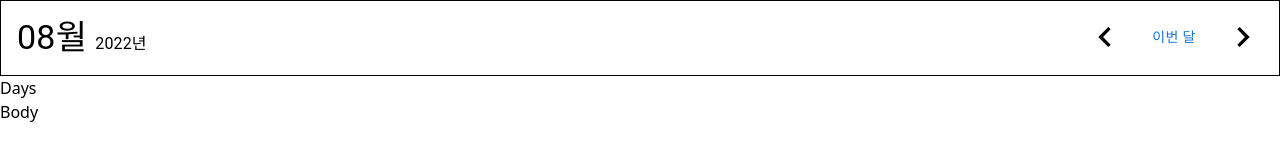
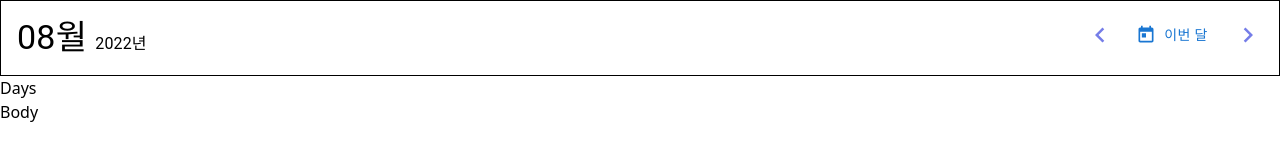
Before and after one commit to aristata/calendar-sample, a Next.js app: page /calendar in a window 1280 px wide. Shown: the top 160 px of the page. Built offline with nearby package versions, Linux system fonts and the light colour scheme.

Commit message:
feat: 네비게이션 아이콘 색상 변경

```diff
--- a/components/CalenderHeader.tsx
+++ b/components/CalenderHeader.tsx
@@ -1,6 +1,7 @@
 import { format } from "date-fns";
 import NavigateBeforeIcon from "@mui/icons-material/NavigateBefore";
 import NavigateNextIcon from "@mui/icons-material/NavigateNext";
+import TodayIcon from "@mui/icons-material/Today";
 import { Box, Button, Grid, Stack, Typography } from "@mui/material";
 import { fontSize, spacing } from "@mui/system";
 
@@ -33,9 +34,11 @@
           alignItems={"center"}
           justifyContent={"space-between"}
         >
-          <NavigateBeforeIcon sx={{ fontSize: 40 }} />
-          <Button>이번 달</Button>
-          <NavigateNextIcon sx={{ fontSize: 40 }} />
+          <NavigateBeforeIcon sx={{ fontSize: 30, color: "#757de8" }} />
+          <Button variant="text" startIcon={<TodayIcon />}>
+            이번 달
+          </Button>
+          <NavigateNextIcon sx={{ fontSize: 30, color: "#757de8" }} />
         </Stack>
       </Grid>
     </Grid>
```
